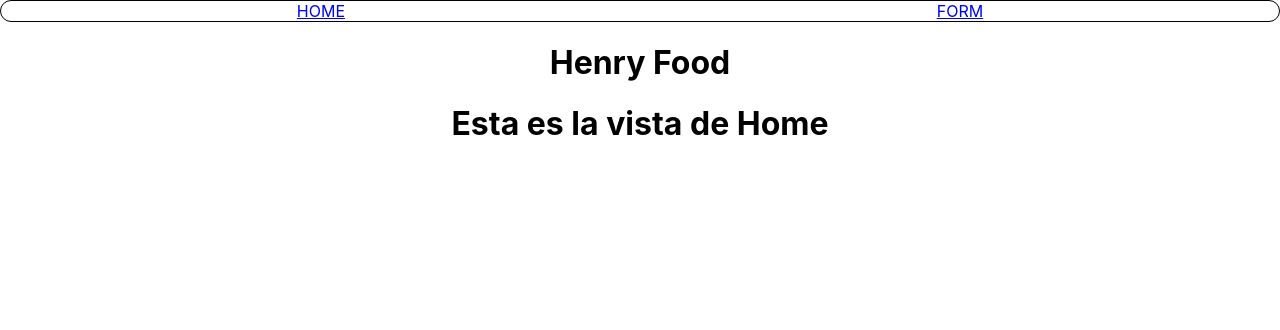
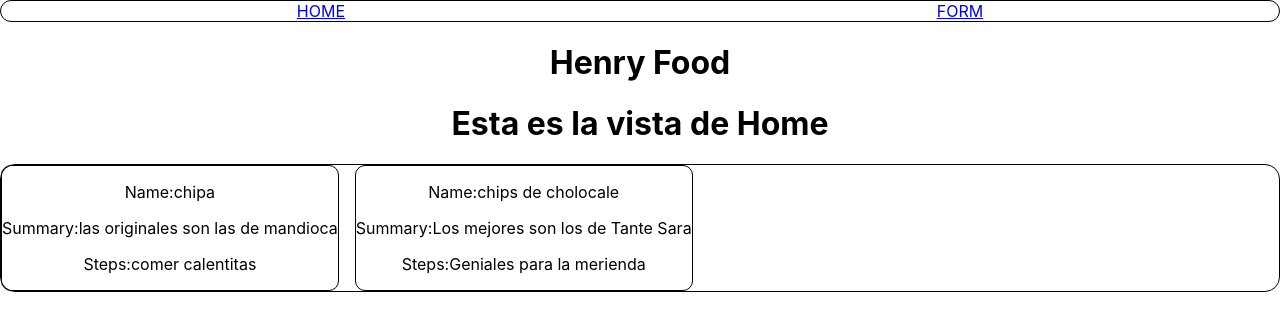
Before and after one commit to CristianSombra/PI-Food-main, a React (Create React App) app in the folder client/: page /home in a window 1280 px wide. Shown: the top 330 px of the page. Built offline with nearby package versions, Linux system fonts and the light colour scheme.

Commit message:
Modificaciones exitosas en Front

```diff
--- /dev/null
+++ b/client/src/components/card/card.jsx
@@ -0,0 +1,16 @@
+import style from "./card.module.css";
+
+const card = (props) => {
+    return(
+        <div className={style.card}>
+            <p>Name:{props.name}</p>
+            <p>Summary:{props.summary}</p>
+            <p>Steps:{props.steps}</p>
+        </div>
+    )
+};
+
+export default card;
+
+
+// Este componente debe mostrar la info de cada usuario mapeado, pero ademas darnos un link para ir al detalle del usuario en cuestion.
--- /dev/null
+++ b/client/src/components/card/card.module.css
@@ -0,0 +1,6 @@
+.card{
+    border: 1px solid black;
+    width: fit-content;
+    height: fit-content;
+    border-radius: 10px;
+}
--- /dev/null
+++ b/client/src/components/cardscontainer/cardscontainer.jsx
@@ -0,0 +1,59 @@
+import Card from "../card/card"
+import style from "./cardscontainer.module.css";
+
+// const recipes = useSelector(state=>state.recipes);
+
+const cardsContainer = () => {
+
+
+    const recipes = [{
+    "id": "96c744a0-dd73-41d4-9d54-d7ffc6e0abab",
+    "name": "chipa",
+    "image": "ruta/de/la/imagen.jpg",
+    "summary": "las originales son las de mandioca",
+    "healthScore": 10,
+    "steps": "comer calentitas",
+    "diets": [
+        {
+            "name": "dairy free"
+        }
+    ]
+    },
+    {
+    "id": "a30e721c-f3c1-493c-859c-a9c2a6e91fbc",
+    "name": "chips de cholocale",
+    "image": "ruta/de/la/imagen.jpg",
+    "summary": "Los mejores son los de Tante Sara",
+    "healthScore": 14,
+    "steps": "Geniales para la merienda",
+    "diets": [
+        {
+            "name": "gluten free"
+        }
+    ]}
+    ];
+
+    return(
+        <div className={style.container}>
+            {recipes.map(recipe => {
+                return <Card
+                    id={recipe.id}
+                    name={recipe.name}
+                    image={recipe.image}
+                    summary={recipe.summary}
+                    healthScore={recipe.healthScore}
+                    steps={recipe.steps}
+                    diets={recipe.diets}
+                />
+            })}
+        </div>
+    )
+};
+
+
+export default cardsContainer;
+
+
+
+
+// Este componente debe tomar un array de usuarios, y por cada usuario, renderizar  un componente Card
--- /dev/null
+++ b/client/src/components/cardscontainer/cardscontainer.module.css
@@ -0,0 +1,8 @@
+.container{
+    border: 1px solid black;
+    display: flex;
+    flex-direction: row;
+    border-radius: 15px;
+    flex-wrap: wrap;
+    gap: 1em;
+}
--- a/client/src/views/home/home.jsx
+++ b/client/src/views/home/home.jsx
@@ -1,7 +1,10 @@
+import CardsContainer from "../../components/cardscontainer/cardscontainer";
+
 const home = () => {
     return(
         <>
             <h1>Esta es la vista de Home</h1>
+            <CardsContainer />
         </>
     )
 };
```
